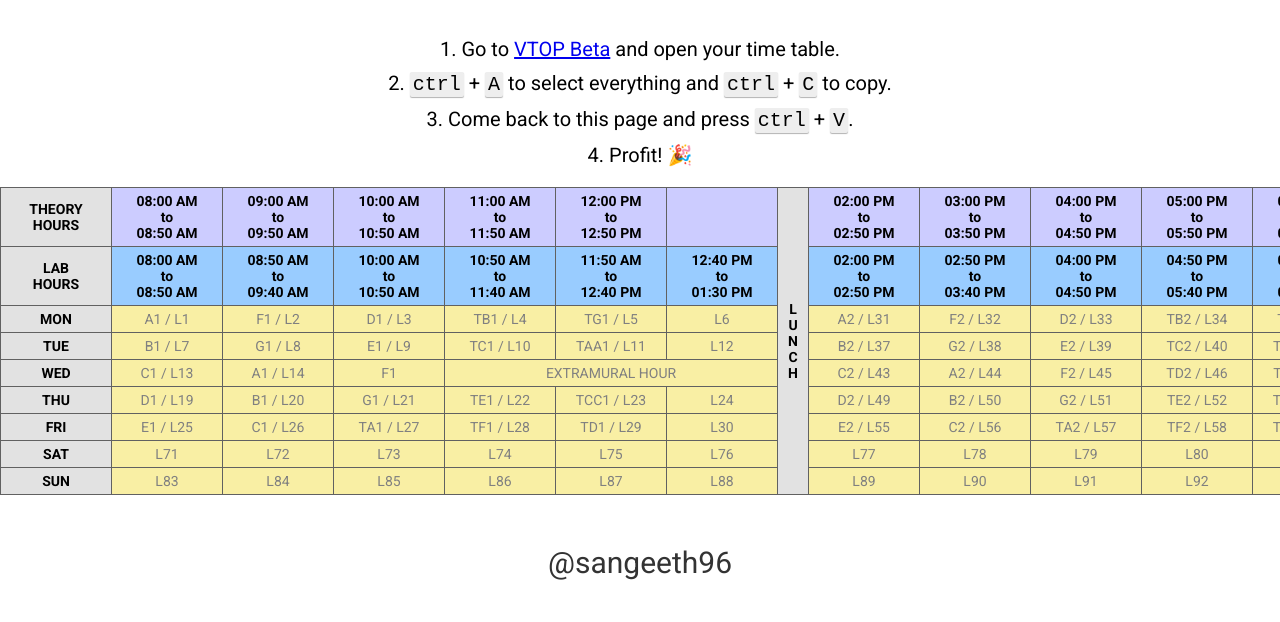
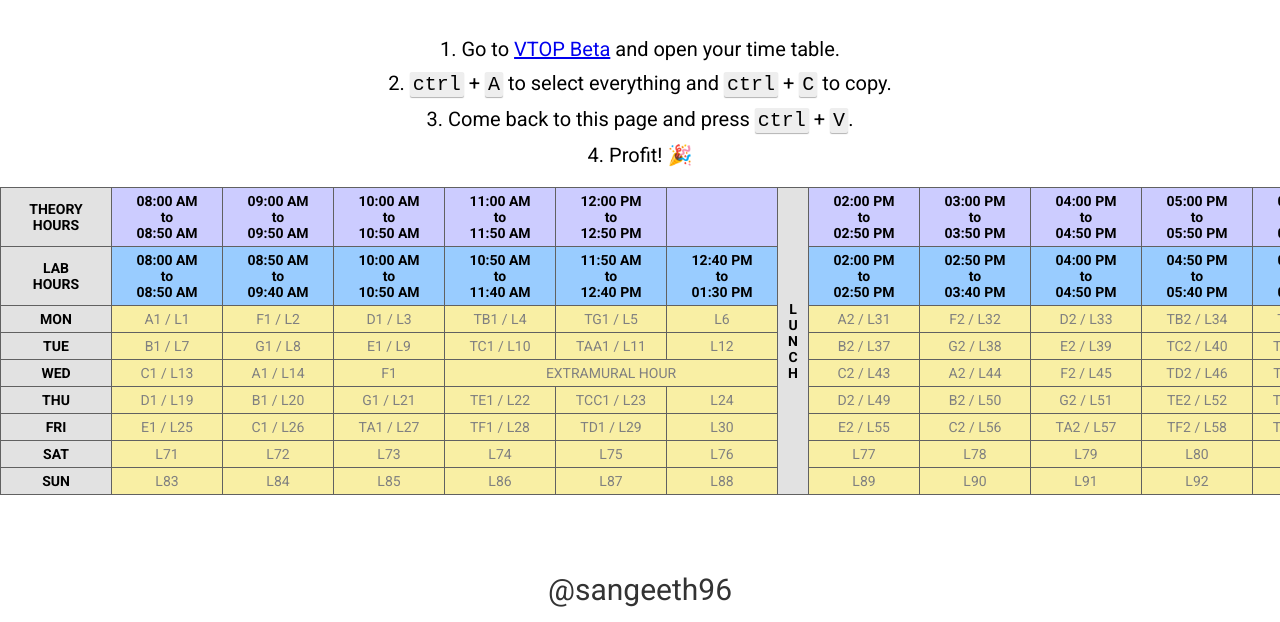
Before and after one commit to runofthemillgeek/vit-tt-classic, a website: page index.html in a window 1280 px wide. Shown: the part 178-800 px from the top of the page. Drawn offline with Linux system fonts and the light colour scheme.

Commit message:
:lipstick: Full height page

```diff
--- a/styles.css
+++ b/styles.css
@@ -1,6 +1,7 @@
 html, body {
     padding: 0;
     margin: 0;
+    min-height: 100vh;
 }
 
 html {
@@ -12,6 +13,7 @@ body {
     font-family: 'Roboto', 'Helvetica', 'Arial', sans-serif;
     padding: 60px 0;
     position: relative;
+    box-sizing: border-box;
 }
 
 h1 {
```
